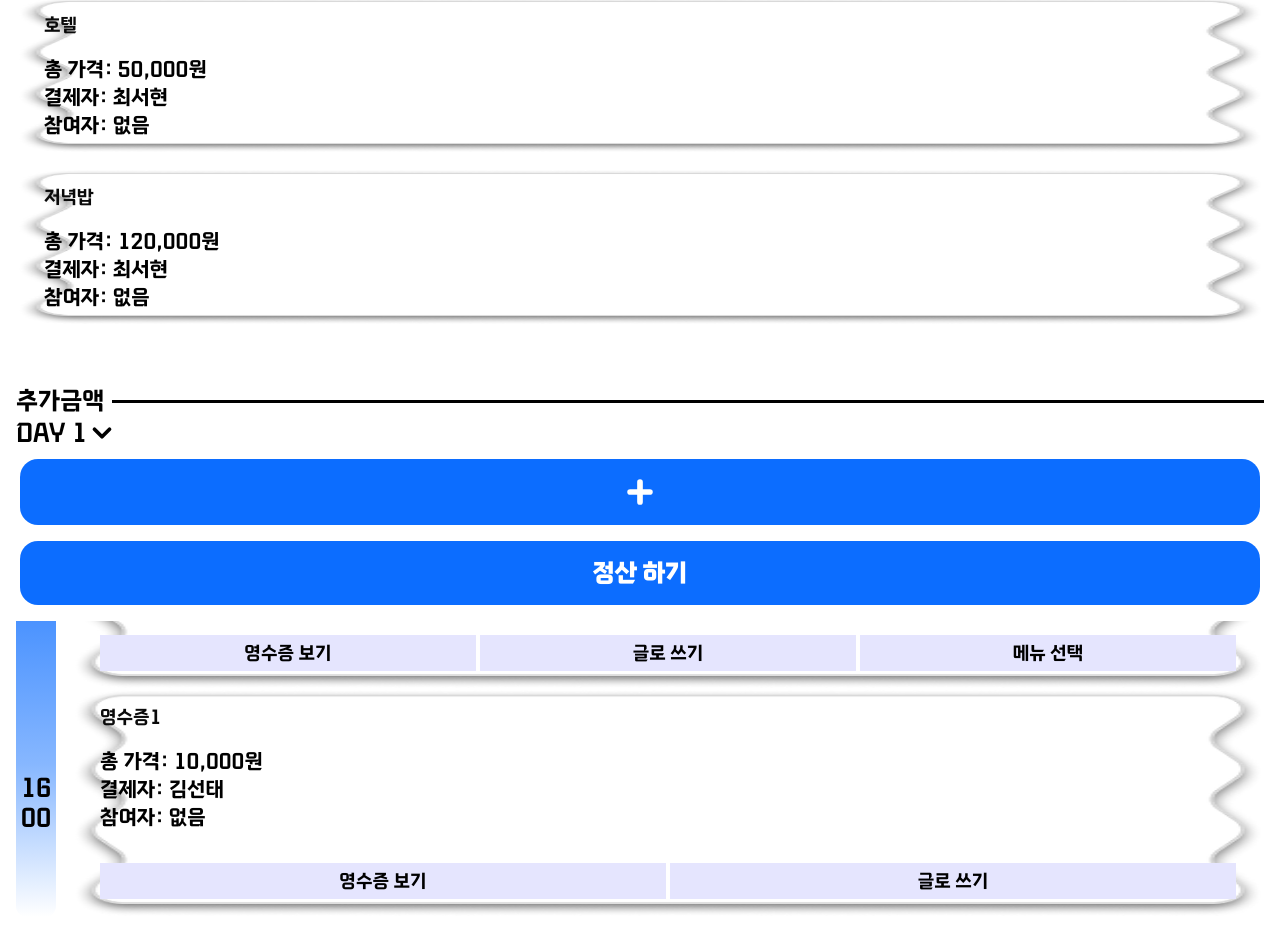
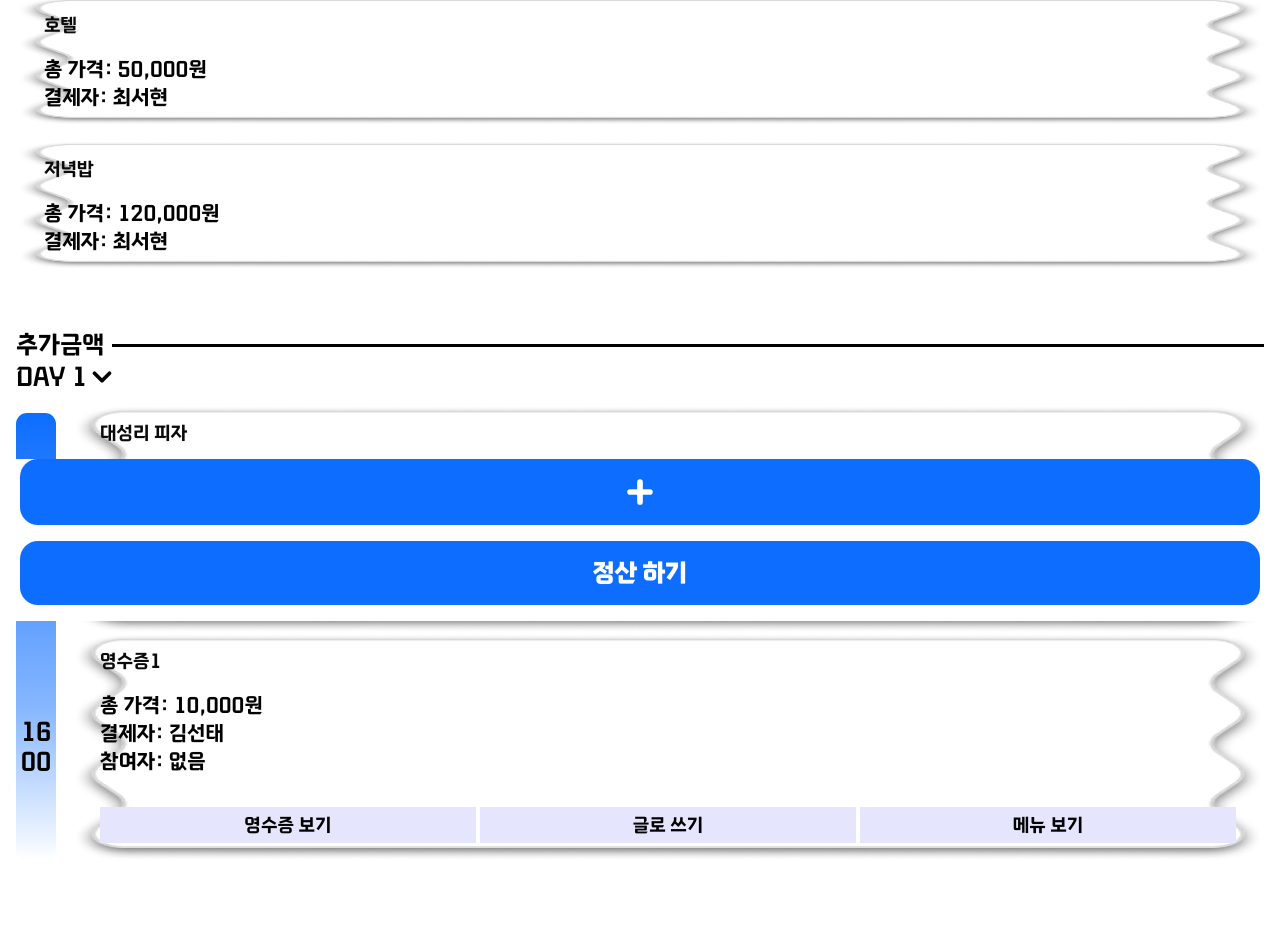
Before and after one commit to seohyun012/Dutch-Trip, a Next.js app: page /trip/1 in a window 1280 px wide. Shown: the part 179-1130 px from the top of the page. Built offline with nearby package versions, Linux system fonts and the light colour scheme.

Commit message:
고정비용 클릭안되게, 추가비용 고정비용 분리, 영수증페이지 최종

```diff
--- a/src/components/trip/ExpenseCard.tsx
+++ b/src/components/trip/ExpenseCard.tsx
@@ -4,21 +4,23 @@ import { useState } from "react";
 import type { Expense } from "@/types"; //Expense 타입 가져오기
 import MenuPanel from "./MenuPanel";
 import { useSettleStore } from "@/store/useSettleStore";
+import type { Participant } from "@/types";
 
 interface Props {
   // 이컴포넌트가 받아야하는 데이터 이름:타입 정의
   expense: Expense; // 영수증 한 장의 전체 데이터
   currentUserId: number; // 현재 로그인한 유저 ID (내 메뉴 하이라이트용)
-  isFixed: boolean; // true = 고정금액 → 버튼 없음 / false = 추가금액 → 버튼 있음
-  members: { user_id: number; nickname: string; role: string }[];
+  members: Participant[];
 }
 
 export default function ExpenseCard({
   expense,
   currentUserId,
-  isFixed,
   members,
 }: Props) {
+  const isFixed = expense.expense_type === "고정금액";
+  const isPersonal = expense.split_type === "개인";
+  const isDutch = expense.split_type === "더치";
   const [menuOpen, setMenuOpen] = useState(false); // 메뉴선택 누르면 메뉴패널 열고닫기
   const { selectedExpenses, toggleExpenseParticipant } = useSettleStore();
   //selectedExpenses: 내가 선택한 영수증들을 담음. toggleExpenseParticipant: 영수증 선택/해제하는 함수
@@ -38,14 +40,15 @@ export default function ExpenseCard({
         padding은 노치(물결) 안쪽 여백을 주기 위해 인라인 style로 설정.
       */}
       <div
-        onClick={() =>
+        onClick={() => {
+          if (!isFixed)
             toggleExpenseParticipant(
               expense.expense_id,
               expense.total_amount,
               currentUserId,
-          )
-        }
-        className="cursor-pointer"
+            );
+        }}
+        className={isFixed ? "" : "cursor-pointer"}
         style={{
           backgroundImage: isSelected
             ? "url('/blueboxnew.png')"
@@ -62,16 +65,18 @@ export default function ExpenseCard({
           <p>총 가격: {expense.total_amount.toLocaleString()}원</p>
           {/*천 단위마다 , 찍기*/}
           <p>결제자: {expense.payer.nickname}</p>
+          {!isFixed && (
             <p>
               참여자:{" "}
-            {selectedExpenses //선택한 영수증 바구니
-              .find((e) => e.expense_id === expense.expense_id)
+              {selectedExpenses
+                .find((e) => e.expense_id === expense.expense_id) //선택한 영수증 바구니
                 ?.participant_user_ids.map(
-                (id) => members.find((m) => m.user_id === id)?.nickname, // id를 닉네임으로 변환
+                  (id) => members.find((m) => m.user_id === id)?.nickname,
                 )
-              .filter(Boolean) //undefined, null 제거
+                .filter(Boolean)
                 .join(", ") || "없음"}
             </p>
+          )}
         </div>
 
         {/*
@@ -82,7 +87,11 @@ export default function ExpenseCard({
         {!isFixed && (
           <div className="flex gap-1 mt-8 mb-1">
             <button
-              onClick={(e) => e.stopPropagation()}
+              onClick={(e) => {
+                e.stopPropagation();
+                if (expense.receipt_image_url)
+                  window.open(expense.receipt_image_url, "_blank");
+              }}
               className="flex-1 text-lg bg-[#E5E5FE] py-1 text-black"
             >
               영수증 보기
@@ -93,7 +102,7 @@ export default function ExpenseCard({
             >
               글로 쓰기
             </button>
-            {expense.items.length > 0 && (
+            {isPersonal && (
               <button
                 onClick={(e) => {
                   e.stopPropagation();
@@ -104,6 +113,17 @@ export default function ExpenseCard({
                 메뉴 선택
               </button>
             )}
+            {isDutch && expense.item_count > 0 && (
+              <button
+                onClick={(e) => {
+                  e.stopPropagation();
+                  setMenuOpen((v) => !v);
+                }}
+                className="flex-1 text-lg bg-[#E5E5FE] py-1 text-black"
+              >
+                메뉴 보기
+              </button>
+            )}
           </div>
         )}
       </div>
@@ -111,17 +131,18 @@ export default function ExpenseCard({
       {/*
         ── 메뉴 패널 (펼침 영역) ──
         조건 3가지가 모두 true일 때만 렌더링:
-          1. isFixed가 false (추가금액 카드여야 함)
+          1. 개인금액이거나 메뉴가 있는 더치
           2. menuOpen이 true (메뉴선택 버튼을 누른 상태)
-          3. items 배열에 데이터가 있어야 함 (length > 0)
+          3. items 배열에 데이터가 있어야 함 (count > 0)
       */}
-      {!isFixed && menuOpen && expense.items.length > 0 && (
-        <div className="absolute top-full left-0 w-full bg-[#E5E5FE] z-20">
+      {menuOpen && (isPersonal || (isDutch && expense.item_count > 0)) && (
+        <div className="absolute top-full left-0 w-full bg-[#E5E5FE] z-50">
           <MenuPanel
             items={expense.items}
             currentUserId={currentUserId}
             expenseId={expense.expense_id}
             members={members}
+            readOnly={isDutch}
           />
         </div>
       )}
--- a/src/components/trip/ExpenseTab.tsx
+++ b/src/components/trip/ExpenseTab.tsx
@@ -9,9 +9,9 @@ import ExpenseCard from "./ExpenseCard";
 const CURRENT_USER_ID = 1;
 
 const mockMembers = [
-  { user_id: 1, nickname: "최서현", role: "방장" },
-  { user_id: 2, nickname: "김선태", role: "일반" },
-  { user_id: 3, nickname: "이지은", role: "일반" },
+  { user_id: 1, nickname: "최서현" },
+  { user_id: 2, nickname: "김선태" },
+  { user_id: 3, nickname: "이지은" },
 ];
 
 // ── 더미 데이터 ──
@@ -39,8 +39,10 @@ const mockExpenses: Expense[] = [
   {
     expense_id: 2,
     title: "대성리 피자",
+    receipt_image_url: "https://example.com/receipt1.jpg",
     total_amount: 45000,
     expense_type: "추가금액",
+    split_type: "개인",
     payment_time: "2026-05-01T12:00:00",
     payer: { user_id: 1, nickname: "최서현" },
     item_count: 4,
@@ -70,18 +72,38 @@ const mockExpenses: Expense[] = [
   {
     expense_id: 3,
     title: "영수증1",
+    receipt_image_url: "https://example.com/receipt1.jpg",
     total_amount: 10000,
     expense_type: "추가금액",
+    split_type: "더치",
     payment_time: "2026-05-01T16:00:00",
     payer: { user_id: 2, nickname: "김선태" },
-    item_count: 0,
-    items: [],
+    item_count: 3,
+    items: [
+      {
+        item_name: "파스타",
+        price: 10000,
+        participants: [],
+      },
+      {
+        item_name: "피자",
+        price: 15000,
+        participants: [],
+      },
+      {
+        item_name: "똥",
+        price: 18000,
+        participants: [],
+      },
+    ],
   },
   {
     expense_id: 4,
     title: "영수증2",
+    receipt_image_url: "https://example.com/receipt1.jpg",
     total_amount: 10000,
     expense_type: "추가금액",
+    split_type: "더치",
     payment_time: "2026-05-02T21:45:00",
     payer: { user_id: 2, nickname: "김선태" },
     item_count: 0,
@@ -150,7 +172,6 @@ export default function ExpenseTab() {
             key={e.expense_id} // React가 리스트 항목을 구분하는 고유 키
             expense={e}
             currentUserId={CURRENT_USER_ID}
-            isFixed={true}
             members={mockMembers}
           />
         ))}
@@ -242,7 +263,6 @@ export default function ExpenseTab() {
                     key={e.expense_id}
                     expense={e}
                     currentUserId={CURRENT_USER_ID}
-                    isFixed={false}
                     members={mockMembers} // 추가
                   />
                 </div>
--- a/src/components/trip/MenuPanel.tsx
+++ b/src/components/trip/MenuPanel.tsx
@@ -4,13 +4,15 @@ import { useState } from "react";
 import { ChevronDown, ChevronUp } from "lucide-react";
 import type { ExpenseItem } from "@/types"; //메뉴 하나
 import { useSettleStore } from "@/store/useSettleStore";
+import type { Participant } from "@/types";
 
 interface Props {
   //이 컴포넌트가 받아야하는 데이터이름:타입
   items: ExpenseItem[];
   currentUserId: number; //현재유저
   expenseId: number;
-  members: { user_id: number; nickname: string; role: string }[];
+  members: Participant[];
+  readOnly?: boolean;
 }
 
 export default function MenuPanel({
@@ -18,6 +20,7 @@ export default function MenuPanel({
   currentUserId,
   expenseId,
   members,
+  readOnly = false,
 }: Props) {
   const [expanded, setExpanded] = useState<number | null>(null); //각메뉴 먹은사람 펼치기
   const { selectedItems, toggleParticipant } = useSettleStore(); //toggleParticipant: 메뉴선택/해제하는 함수
@@ -34,20 +37,32 @@ export default function MenuPanel({
       {items.map((item, idx) => {
         //items:영수증 안 메뉴목록
         const isOpen = expanded === idx;
-        const selected = isSelected(item.item_name);
+        const selected = !readOnly && isSelected(item.item_name);
+
+        if (readOnly) {
+          return (
+            <div
+              key={idx}
+              className="px-1 py-2 flex items-center text-black"
+              style={{ backgroundColor: "#E5E5FE" }}
+            >
+              <span className="flex-1 text-xl">{item.item_name}</span>
+              <span className="text-xl">{item.price.toLocaleString()}원</span>
+            </div>
+          );
+        }
 
         return (
           <div
             key={idx}
-            onClick={() =>
+            onClick={() => {
               toggleParticipant(
-                //어떤 메뉴를 누르면 이 값을 함수에게 넘겨준다.
                 expenseId,
                 item.item_name,
                 item.price,
                 currentUserId,
-              )
-            }
+              );
+            }}
             className="px-1 py-1 cursor-pointer" //cursor-pointer: 마우스 올리면 손가락 모양으로 바뀜
             style={{ backgroundColor: selected ? "#85B5FF" : "#E5E5FE" }}
           >
--- a/src/types/index.ts
+++ b/src/types/index.ts
@@ -6,7 +6,6 @@ export interface Participant {
 export interface ExpenseItem { // 메뉴하나
   item_name: string;
   price: number;
-  participant_user_ids?: number[]; // ? 추가 → 없어도 됨
   participants: Participant[];
 }
 
@@ -15,7 +14,9 @@ export interface Expense { // 영수증 하나
   title: string;
   total_amount: number;
   expense_type: "고정금액" | "추가금액";
+  split_type?: "개인" | "더치"; //추가금액일때만 표시
   payment_time?: string;
+  receipt_image_url?: string;
   payer: Participant;
   item_count: number; //메뉴개수
   items: ExpenseItem[]; //각 메뉴
```
Lines whose indentation alone changed are shown as unchanged.
